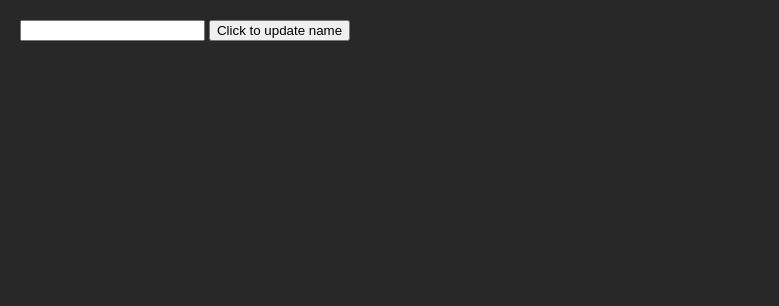
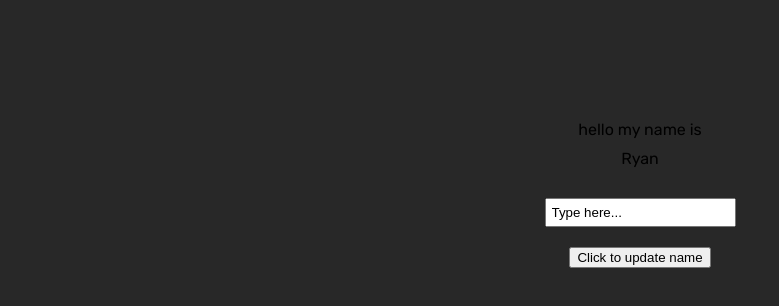
Before and after one commit to ryanjeffrey/name-tag, a plain HTML site: page index.html in a window 1280 px wide. Shown: the whole page, without its empty margins (0-779 px from the left). Drawn offline with Linux system fonts and the light colour scheme.

Commit message:
Center main element and add Name tag basic structure

```diff
--- a/index.html
+++ b/index.html
@@ -19,7 +19,13 @@
     <header></header>
 
     <main>
-        <input type="text" name="name-input" id="name-input" />
+        <div id="name-tag">
+            <div id="greeting">hello my name is</div>
+            <div id="name">Ryan</div>
+            <div id="footer"></div>
+        </div>
+
+        <input type="text" name="name-input" id="name-input" value="Type here..." />
         <button id="update-button">Click to update name</button>
     </main>
 
--- a/styles/global.css
+++ b/styles/global.css
@@ -15,7 +15,20 @@ header {
 }
 
 main {
-    padding: 20px;
+    padding: 100px;
+    display: flex;
+    justify-content: center;
+    align-items: center;
+    flex-direction: column;
+    text-align: center;
+}
+
+main * {
+    margin: 10px;
+}
+
+input {
+    padding: 5px;
 }
 
 footer {
```
